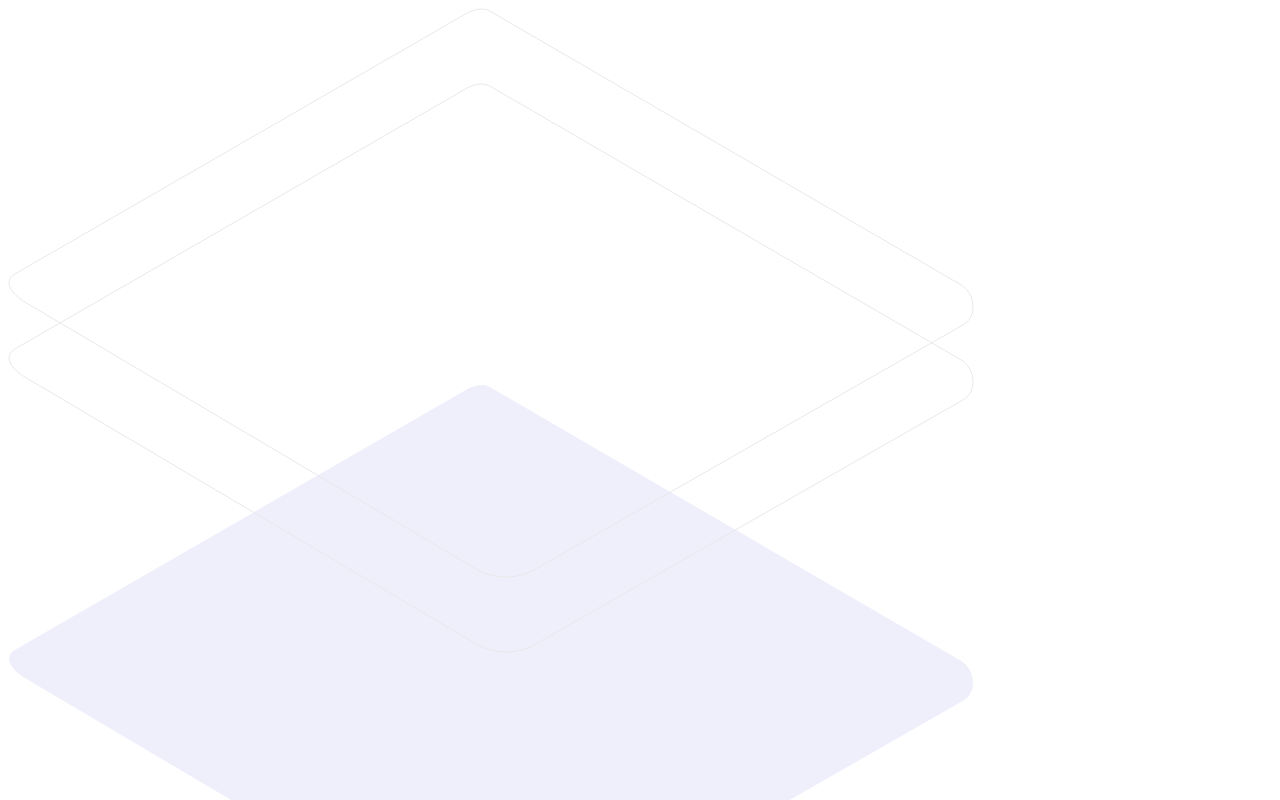
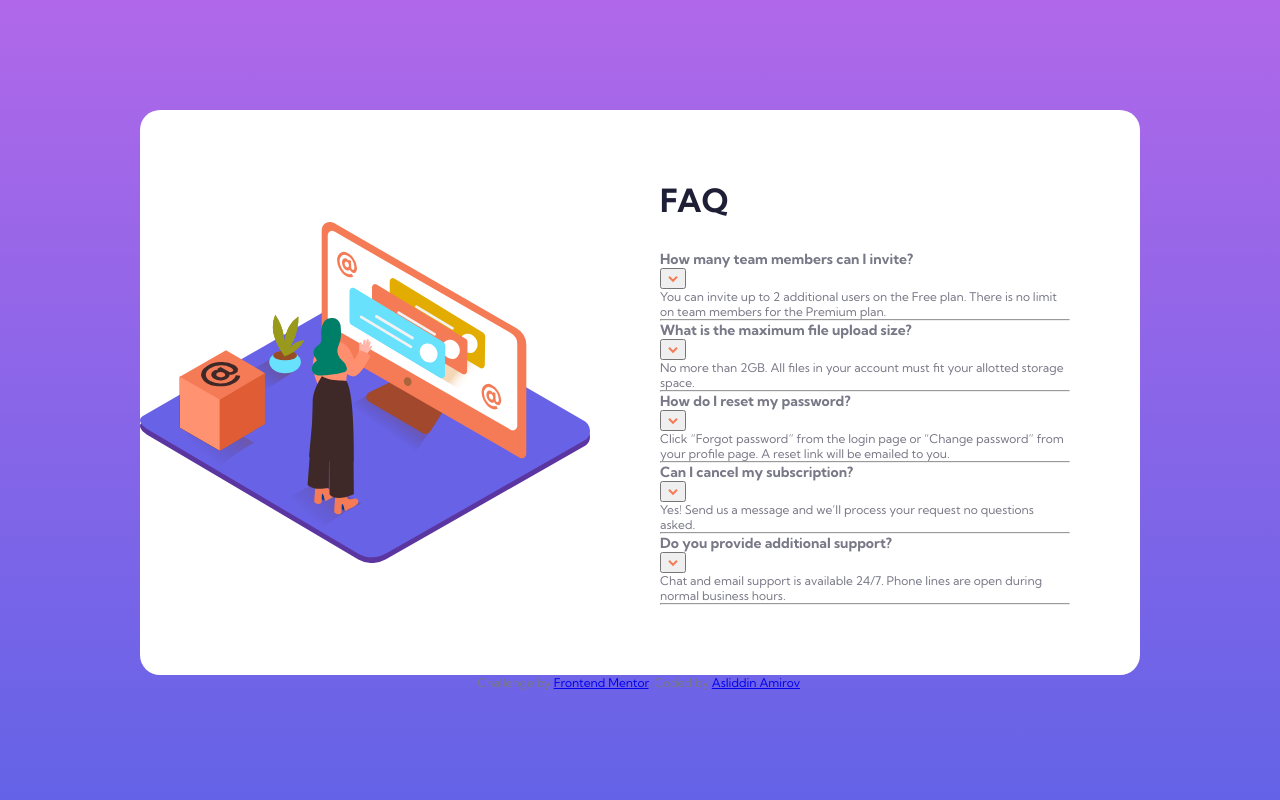
Before and after one commit to asliddinamir/project10-FM, a plain HTML site: page index.html in a window 1280 px wide. Shown: the top 800 px of the page. Drawn offline with Linux system fonts and the light colour scheme.

Commit message:
done container part

```diff
--- a/index.html
+++ b/index.html
@@ -17,7 +17,6 @@
   <main class="main">
 
     <div class="container">
-      <img class="pattern_img" src="./images/bg-pattern-desktop.svg" alt="pattern_img">
       <img class="main_img" src="./images/illustration-woman-online-mobile.svg" alt="main_img">
       <div class="box">
         <h1 class="title">FAQ</h1>
@@ -36,6 +35,7 @@
                 team members for the Premium plan.</p>
             </div>
           </div>
+          <hr>
 
           <div class="accordion_item">
             <header class="accordion_header">
@@ -50,6 +50,7 @@
                 space.</p>
             </div>
           </div>
+          <hr>
 
           <div class="accordion_item">
             <header class="accordion_header">
@@ -64,6 +65,7 @@
                 profile page. A reset link will be emailed to you.</p>
             </div>
           </div>
+          <hr>
 
           <div class="accordion_item">
             <header class="accordion_header">
@@ -77,6 +79,7 @@
               <p class="accordion_answer">Yes! Send us a message and we’ll process your request no questions asked.</p>
             </div>
           </div>
+          <hr>
 
           <div class="accordion_item">
             <header class="accordion_header">
@@ -91,6 +94,7 @@
                 business hours.</p>
             </div>
           </div>
+          <hr>
 
         </div>
       </div>
--- a/style.css
+++ b/style.css
@@ -0,0 +1,57 @@
+@import url('https://fonts.googleapis.com/css2?family=Kumbh+Sans:wght@400;700&display=swap');
+
+* {
+    box-sizing: border-box;
+    margin: 0;
+}
+
+body {
+    font-family: 'Kumbh Sans', 'Arial', sans-serif;
+    background-color: #b068e9;
+    background-image: linear-gradient(180deg, #b068e9 0%, #6463e7 100%);
+    background-position: center top;
+    background-size: cover;
+    background-attachment: fixed;
+    color: #787887;
+    height: auto;
+    font-size: .75rem;
+}
+
+.main {
+    display: flex;
+    flex-direction: column;
+    align-items: center;
+    justify-content: center;
+    min-height: 100vh;
+    padding: 20px;
+}
+
+.container {
+    position: relative;
+    display: flex;
+    align-items: center;
+    justify-content: center;
+    background-color: #fff;
+    height: auto;
+    width: 1000px;
+    border-radius: 20px;
+}
+
+.main_img {
+    width: 450px;
+    user-select: none;
+    left: 0;
+}
+
+.box {
+    padding: 70px;
+}
+
+.title {
+    font-size: 32px;
+    color: #1E1F36;
+    font-weight: 600;
+    margin-bottom: 30px;
+}
+
+.accordion
```
